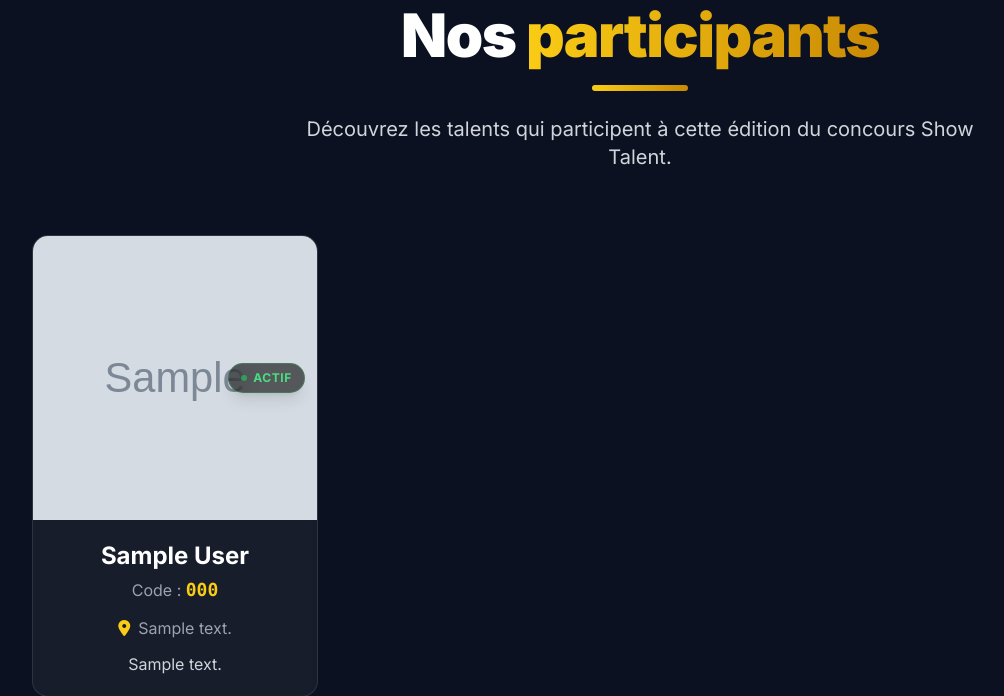
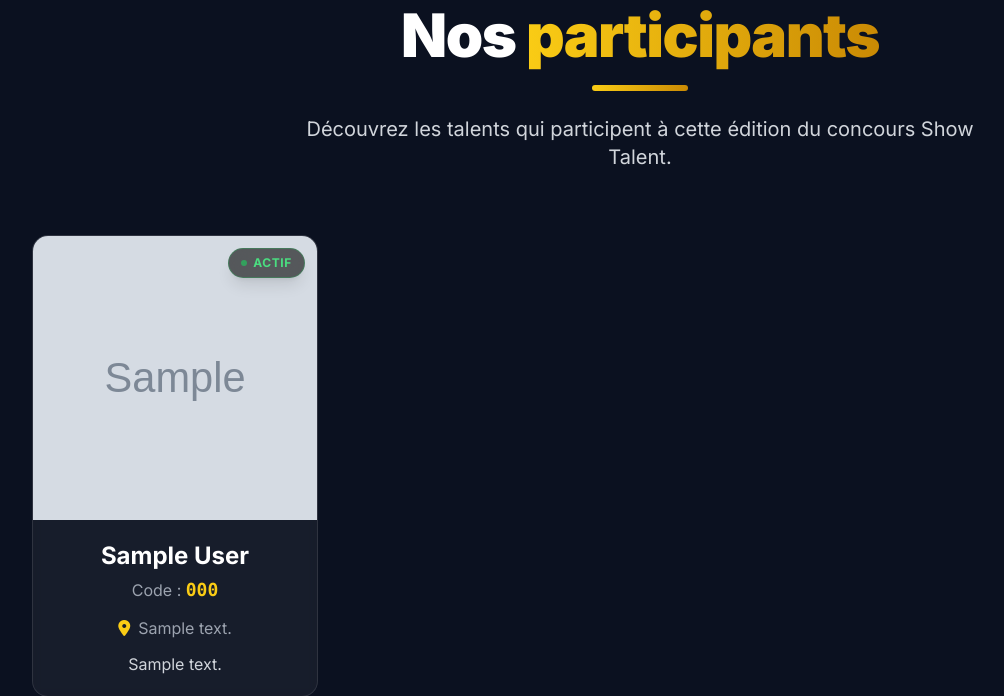
Before and after one commit to celysfritzgerald/Gestion_Show-Talent, a Flask app: page /artists in a window 1280 px wide. Shown: the part 206-902 px from the top of the page, without its empty margins (0-1004 px from the left). Run offline with Flask 3, Linux system fonts and the light colour scheme; tables that the repository leaves empty hold one stand-in row (values such as "Sample post"); grey boxes marked "Sample" are stand-in pictures; some libraries are stand-ins or nearby versions.

Commit message:
mise a jour du artist.html

```diff
--- a/app/templates/public/artists.html
+++ b/app/templates/public/artists.html
@@ -67,8 +67,8 @@
                         </div>
                     {% endif %}
 
-                    <!-- BADGE STATUT : Élégant, centré sur le côté droit -->
-                    <div class="absolute top-1/2 right-3 -translate-y-1/2 z-10">
+                    <!-- BADGE STATUT : En haut à droite -->
+                    <div class="absolute top-3 right-3 z-10">
                         {% if artist.competition_status == 'ELIMINATED' %}
                             <span class="flex items-center gap-1.5 px-3 py-1.5 bg-black/60 backdrop-blur-md border border-red-500/30 text-red-400 text-[10px] sm:text-xs font-bold uppercase tracking-wider rounded-full shadow-lg">
                                 <span class="w-1.5 h-1.5 rounded-full bg-red-500"></span> Éliminé
```
